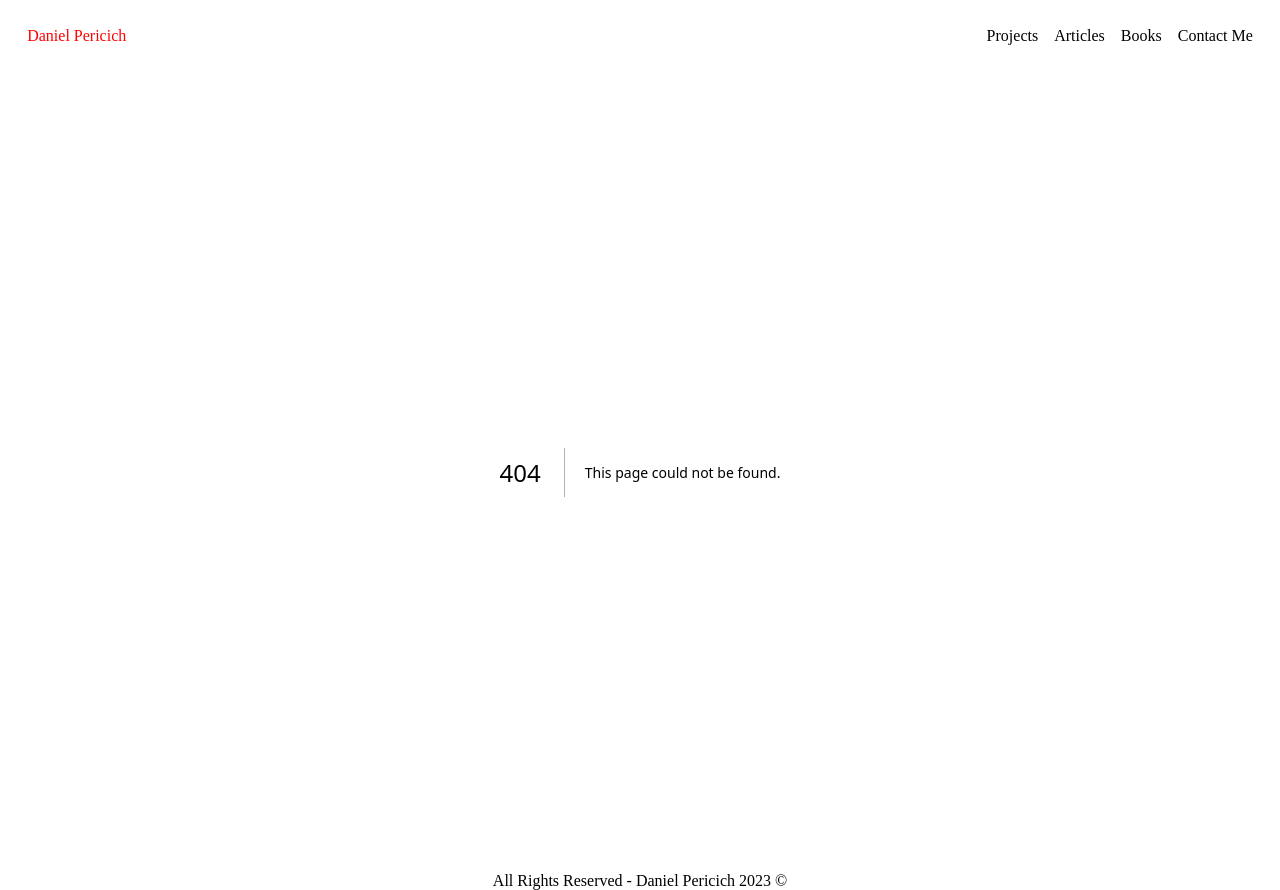
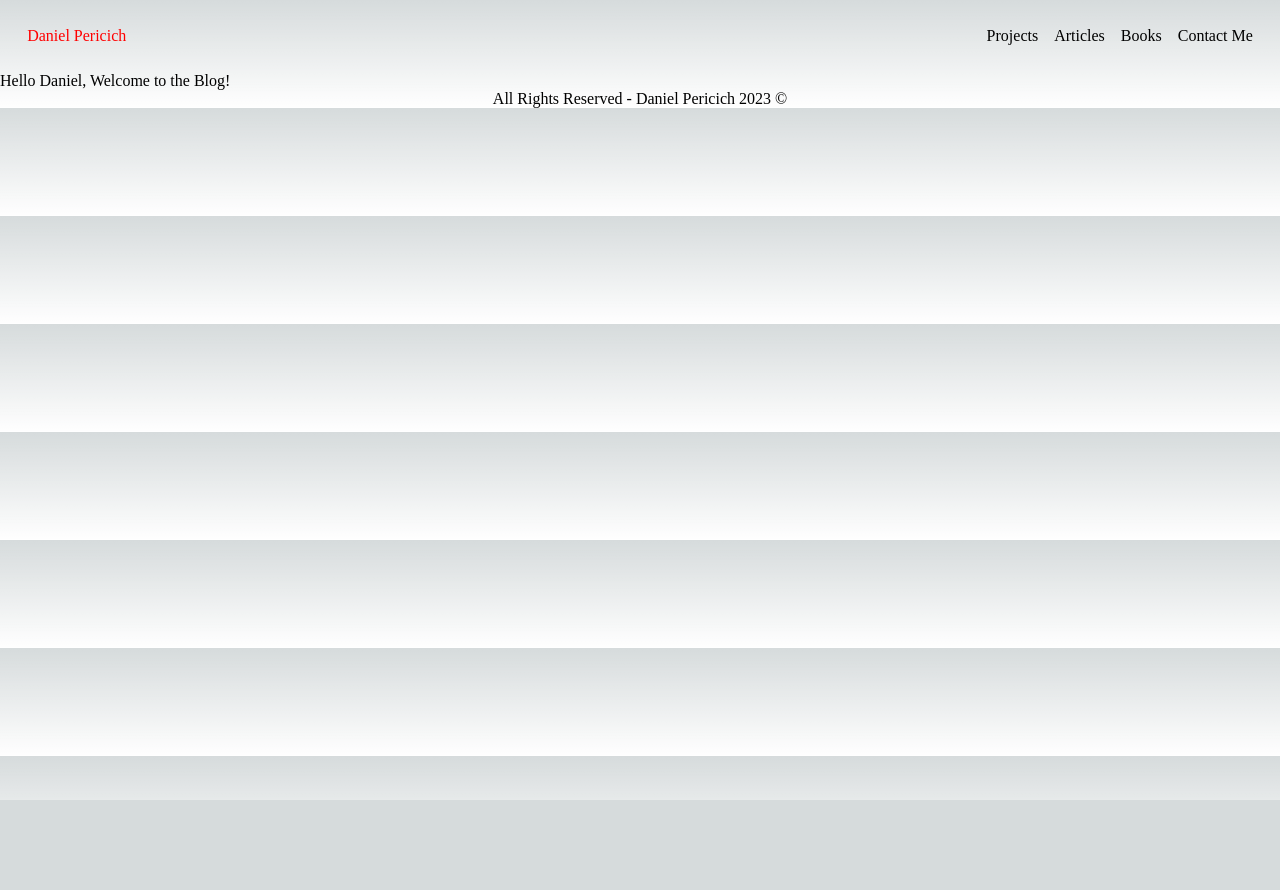
Before and after one commit to dpericich/Personal-Website, a Next.js app: page /blog in a window 1280 px wide. Before the commit this address had no page. After the commit the page ends 800 px from the top, so only its background shows below. Built offline with nearby package versions, Linux system fonts and the light colour scheme.

Commit message:
stubbed in blog page component

```diff
--- /dev/null
+++ b/src/app/blog/page.tsx
@@ -0,0 +1,10 @@
+'use client'
+import React, { ReactElement } from 'react';
+
+const BlogPage = () => {
+    return(
+        <div>Hello Daniel, Welcome to the Blog!</div>
+    )
+};
+
+export default BlogPage;
```
